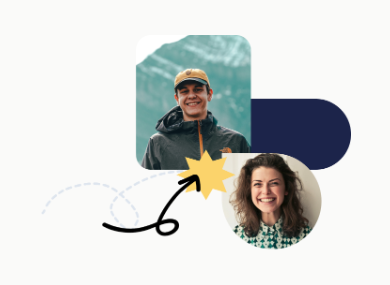
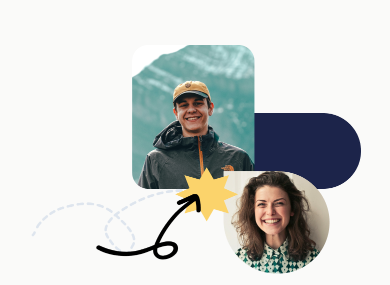
Before and after one commit to henrylin03/intellex-pre-registration-page, a website: page index.html in a window 390 px wide. Shown: the part 71-356 px from the top of the page. Drawn offline with nearby package versions, Linux system fonts and the light colour scheme.

Commit message:
style: reduce space to the left and right of the whole page on mobile screens
enables greater legibility and reduces chance that user has to scroll up and down to see the footer/header and main content. fixes #16

```diff
--- a/css/style.css
+++ b/css/style.css
@@ -27,10 +27,6 @@ body {
   /* grid */
   display: grid;
   grid-template-rows: 1fr 10fr 1fr;
-}
-
-body>* {
-  width: 100dvw;
 }
 
 h1,
@@ -253,9 +249,9 @@ dialog {
     gap: 24px;
   }
 
-.text-container {
-  gap: 20px;
-}
+  .text-container {
+    gap: 20px;
+  }
 
   main figure {
     order: -1;
@@ -294,10 +290,11 @@ dialog {
 
   /* main section */
   main {
-    padding: 12px;
+    padding: 20px;
   }
 
   main>.grid {
+    width: 95%;
     gap: 0;
   }
 
```
